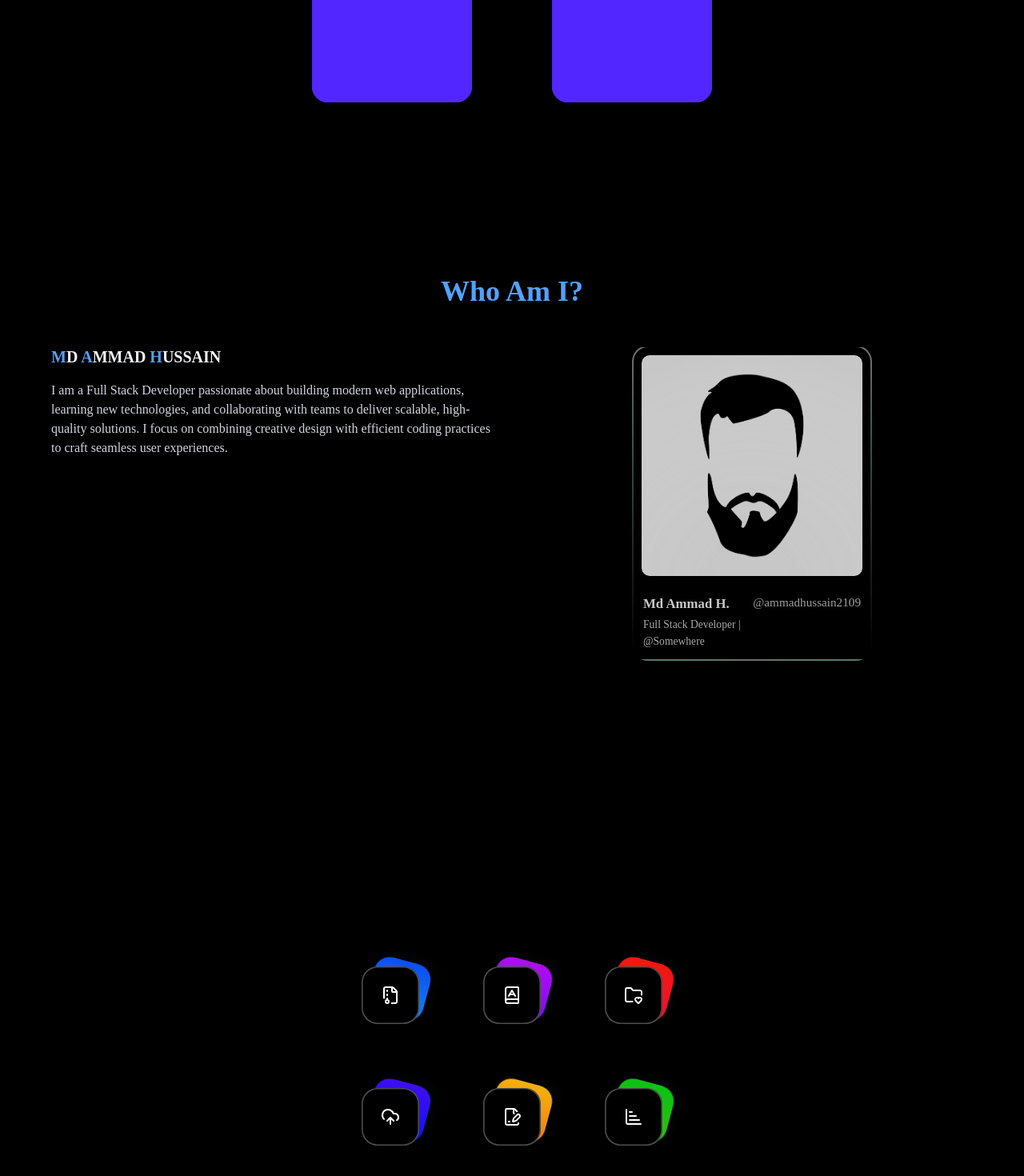
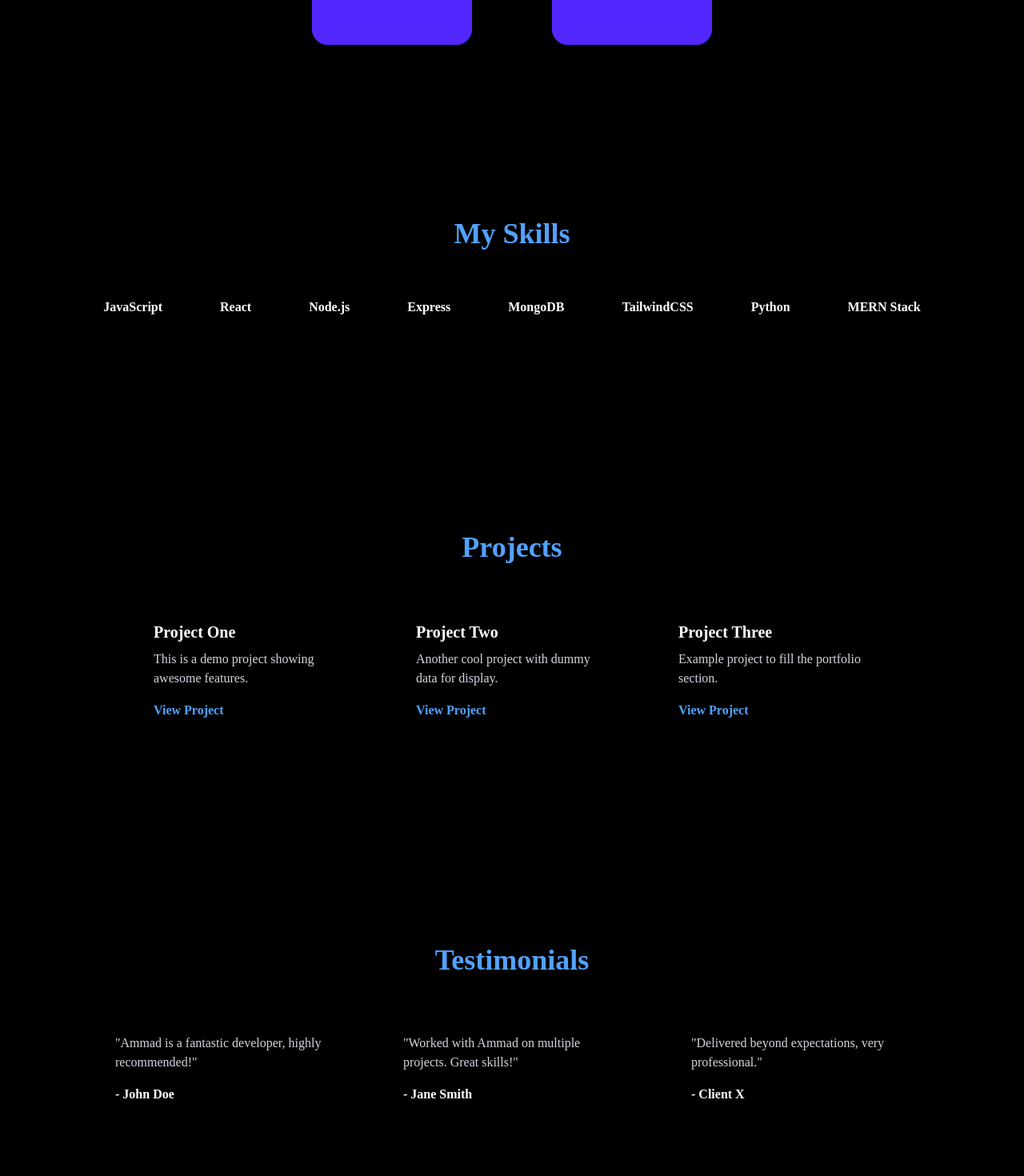
Before and after one commit to MDAMMADHUSSAIN/My-Portfolio, a React (Vite) app in the folder frontend/: page / in a window 1280 px wide. Shown: the part 1160-2630 px from the top of the page at 80% size. Built offline with nearby package versions, Linux system fonts and the light colour scheme.

Commit message:
home update

```diff
--- a/frontend/src/pages/Home.jsx
+++ b/frontend/src/pages/Home.jsx
@@ -1,7 +1,6 @@
 import React from "react";
 import Tilt from "react-parallax-tilt";
 import { motion } from "framer-motion";
-import Antigravity from "../components/custom-components/Antigravity";
 import TeamCard from "../components/TeamCard";
 import Folder from "../components/custom-components/Folder";
 
@@ -69,24 +68,24 @@ const Home = () => {
     </a>,
   ];
 
+  const skills = [
+    "JavaScript", "React", "Node.js", "Express", "MongoDB", "TailwindCSS", "Python", "MERN Stack"
+  ];
+
+  const projects = [
+    { name: "Project One", desc: "This is a demo project showing awesome features.", link: "#" },
+    { name: "Project Two", desc: "Another cool project with dummy data for display.", link: "#" },
+    { name: "Project Three", desc: "Example project to fill the portfolio section.", link: "#" },
+  ];
+
+  const testimonials = [
+    { name: "John Doe", feedback: "Ammad is a fantastic developer, highly recommended!" },
+    { name: "Jane Smith", feedback: "Worked with Ammad on multiple projects. Great skills!" },
+    { name: "Client X", feedback: "Delivered beyond expectations, very professional." },
+  ];
+
   return (
-    <div className="w-full min-h-screen bg-gradient-to-br from-[#020617] via-[#0f172a] to-black text-white">
-      {/* Antigravity Particle Background */}
-      {/* Antigravity Particle Background */}
-      <div className="fixed inset-0 -z-10">
-        <Antigravity
-          count={2500}
-          magnetRadius={10}
-          ringRadius={10}
-          waveSpeed={0.5}
-          waveAmplitude={1}
-          particleSize={1.5}
-          lerpSpeed={0.05}
-          color={"#C71585"}
-          autoAnimate={true}
-          particleVariance={1.2}
-        />
-      </div>
+    <div className="relative w-full min-h-screen bg-gradient-to-br from-[#020617] via-[#0f172a] to-black text-white">
 
       {/* Hero Section */}
       <motion.div
@@ -95,7 +94,7 @@ const Home = () => {
         transition={{ duration: 1 }}
         className="relative w-full min-h-screen flex flex-col lg:flex-row items-center justify-center px-10 lg:px-32 gap-16"
       >
-        <div className="flex-1 space-y-6">
+        <div className="flex-1 flex flex-col justify-center space-y-6">
           <motion.h1
             initial={{ x: -100, opacity: 0 }}
             animate={{ x: 0, opacity: 1 }}
@@ -139,7 +138,7 @@ const Home = () => {
           initial={{ opacity: 0, y: -50 }}
           animate={{ opacity: 1, y: 0 }}
           transition={{ duration: 1 }}
-          className="flex-1 w-full max-w-md"
+          className="flex-1 flex justify-center items-center w-full max-w-md"
         >
           <div className="w-64 h-64 relative">
             <Tilt
@@ -162,12 +161,71 @@ const Home = () => {
 
       {/* Certificates Section */}
       <div id="certificates" className="max-w-6xl mx-auto py-32">
-        <h2 className="text-3xl md:text-4xl font-bold text-blue-400 text-center mb-30">
+        <h2 className="text-3xl md:text-4xl font-bold text-blue-400 text-center mb-12">
           My Certificates
         </h2>
         <div className="flex flex-wrap justify-center gap-50">
           <Folder size={2} color="#5227FF" items={images1} />
           <Folder size={2} color="#5227FF" items={images2} />
+        </div>
+      </div>
+
+      {/* Skills Section */}
+      <div className="max-w-6xl mx-auto py-32" id="skills">
+        <h2 className="text-3xl md:text-4xl font-bold text-blue-400 text-center mb-12">
+          My Skills
+        </h2>
+        <div className="flex flex-wrap justify-center gap-6">
+          {skills.map((skill, index) => (
+            <div
+              key={index}
+              className="bg-white/10 backdrop-blur-md px-6 py-3 rounded-xl text-white font-semibold hover:scale-105 transform transition"
+            >
+              {skill}
+            </div>
+          ))}
+        </div>
+      </div>
+
+      {/* Projects Section */}
+      <div className="max-w-6xl mx-auto py-32" id="projects">
+        <h2 className="text-3xl md:text-4xl font-bold text-blue-400 text-center mb-12">
+          Projects
+        </h2>
+        <div className="flex flex-wrap justify-center gap-10">
+          {projects.map((project, idx) => (
+            <div
+              key={idx}
+              className="bg-white/10 backdrop-blur-md p-6 rounded-xl w-72 hover:scale-105 transform transition"
+            >
+              <h3 className="text-xl font-bold text-white mb-2">{project.name}</h3>
+              <p className="text-gray-300 mb-4">{project.desc}</p>
+              <a
+                href={project.link}
+                className="text-blue-400 font-semibold hover:underline"
+              >
+                View Project
+              </a>
+            </div>
+          ))}
+        </div>
+      </div>
+
+      {/* Testimonials Section */}
+      <div className="max-w-6xl mx-auto py-32" id="testimonials">
+        <h2 className="text-3xl md:text-4xl font-bold text-blue-400 text-center mb-12">
+          Testimonials
+        </h2>
+        <div className="flex flex-wrap justify-center gap-10">
+          {testimonials.map((t, idx) => (
+            <div
+              key={idx}
+              className="bg-white/10 backdrop-blur-md p-6 rounded-xl w-80 hover:scale-105 transform transition"
+            >
+              <p className="text-gray-300 mb-4">"{t.feedback}"</p>
+              <p className="text-white font-bold">- {t.name}</p>
+            </div>
+          ))}
         </div>
       </div>
 
@@ -196,6 +254,20 @@ const Home = () => {
           </div>
         </div>
       </div>
+
+      {/* Footer */}
+      <footer className="bg-[#0f172a] py-12 mt-12">
+        <div className="max-w-6xl mx-auto text-center text-gray-400 space-y-4">
+          <p>© 2025 Md Ammad Hussain. All rights reserved.</p>
+          <p>
+            <a href="#skills" className="hover:text-blue-400 transition mx-2">Skills</a>|
+            <a href="#projects" className="hover:text-blue-400 transition mx-2">Projects</a>|
+            <a href="#certificates" className="hover:text-blue-400 transition mx-2">Certificates</a>|
+            <a href="#about" className="hover:text-blue-400 transition mx-2">About</a>
+          </p>
+          <p>Email: example@domain.com | Phone: +1234567890</p>
+        </div>
+      </footer>
     </div>
   );
 };
```
